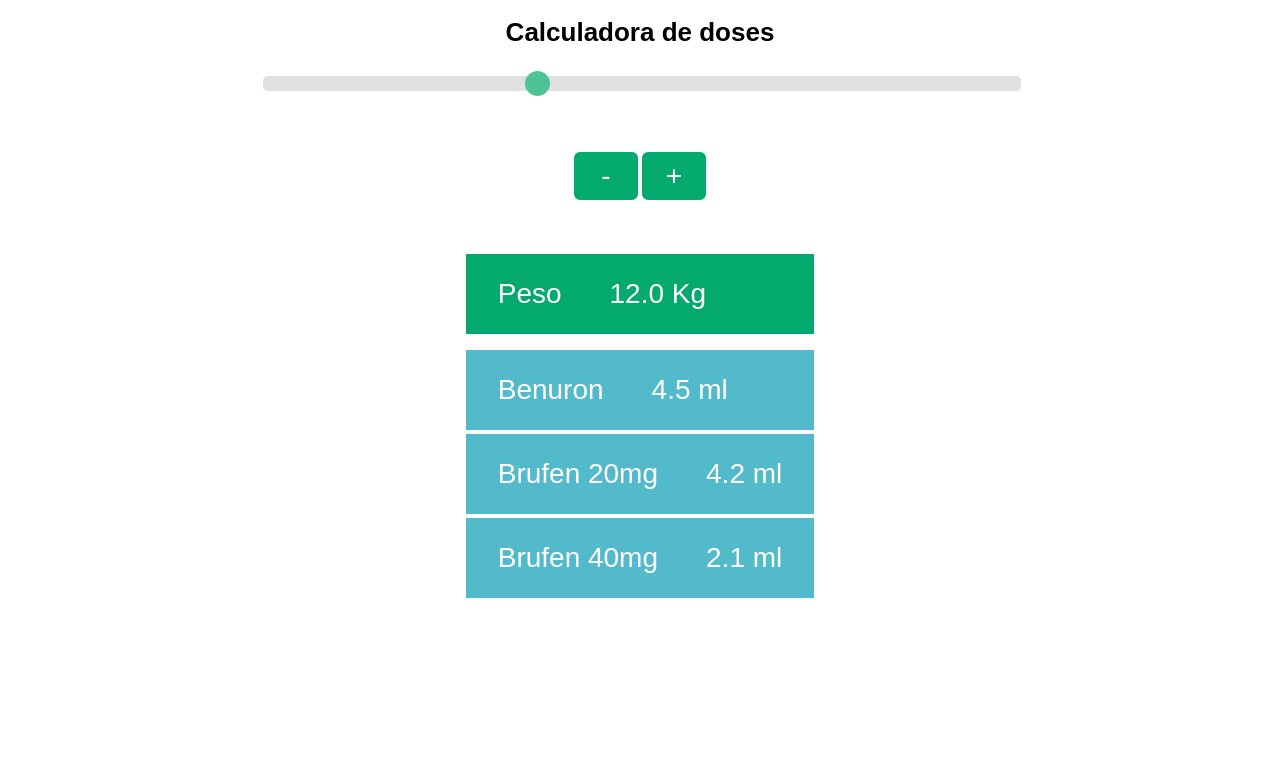
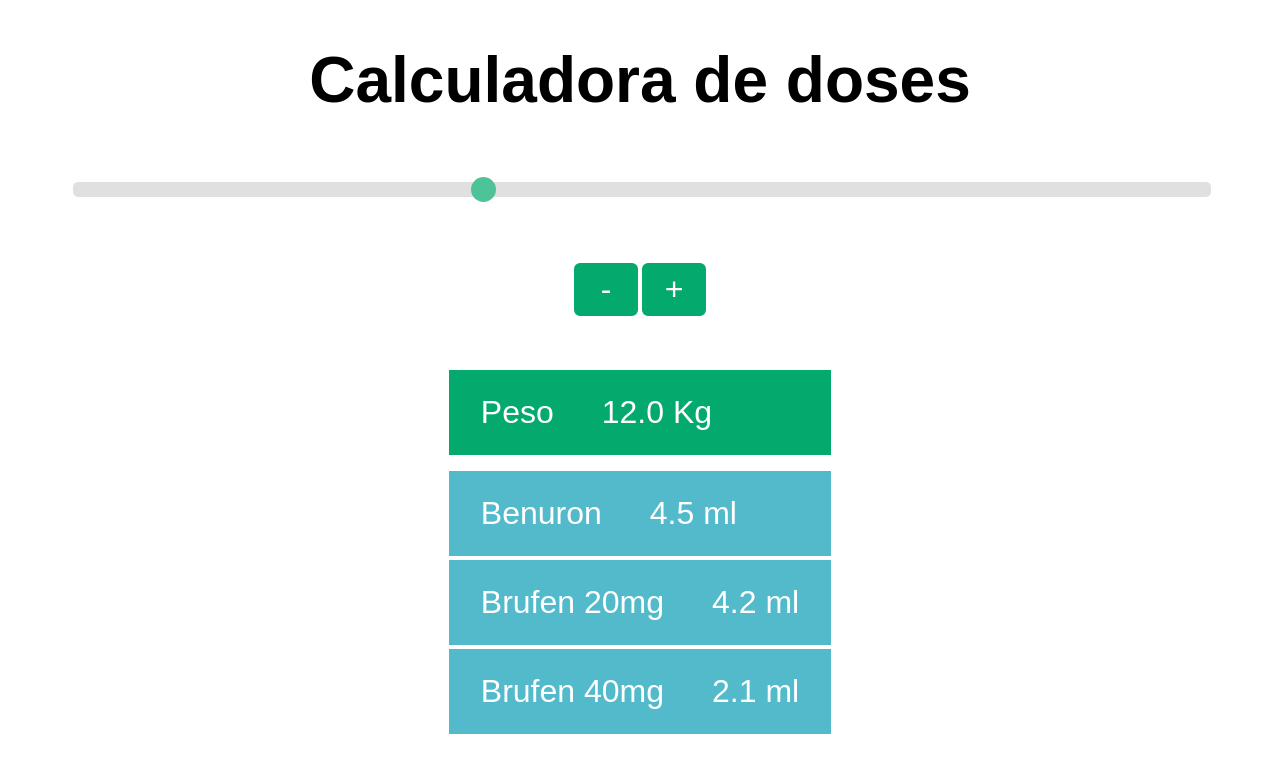
Before and after one commit to nunoi/calcdoses, a plain HTML site: page index.html in a window 1280 px wide. Drawn offline with Linux system fonts and the light colour scheme.

Commit message:
Font size

```diff
--- a/calcdose.css
+++ b/calcdose.css
@@ -3,12 +3,12 @@
 }
 
 body {
-    font-size: small;
+    font-size: xx-large;
     font-family: sans-serif;
 }
 
 .slidecontainer {
-    width: 60%;
+    width: 90%;
     margin-left: auto;
     margin-right: auto;
     padding: 8px 8px;
@@ -51,7 +51,7 @@
 }
 
 .buttoncontainer {
-    width: 60%;
+    width: 90%;
     margin: auto;
     display: flex;
     justify-content: center;
@@ -66,7 +66,6 @@
     padding: 8px 8px;
     text-align: center;
     text-decoration: none;
-    font-size: 28px;
     width: 48px;
 }
 
@@ -90,7 +89,6 @@
     color: white;
     padding: 8px 8px;
     text-align: center;
-    font-size: 28px;
     margin: 4px;
     margin-bottom: 16px;
 }
@@ -100,7 +98,6 @@
     color: white;
     padding: 8px 8px;
     text-align: center;
-    font-size: 28px;
     margin: 4px;
 }
 
@@ -109,3 +106,17 @@
     padding: 16px 24px;
     display: table-cell;
 }
+
+/*
+@media screen and (max-width: 799px) {
+    body {
+        font-size: x-large;
+    }
+}
+
+@media screen and (min-width: 800px) {
+    body {
+        font-size: xx-large;
+    }
+}
+*/
```
